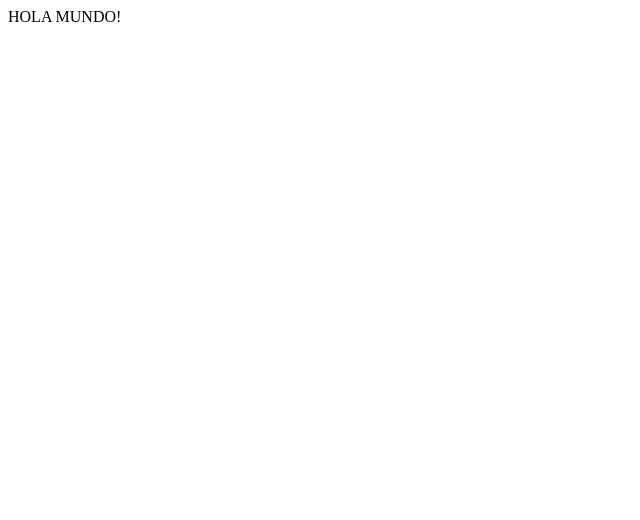
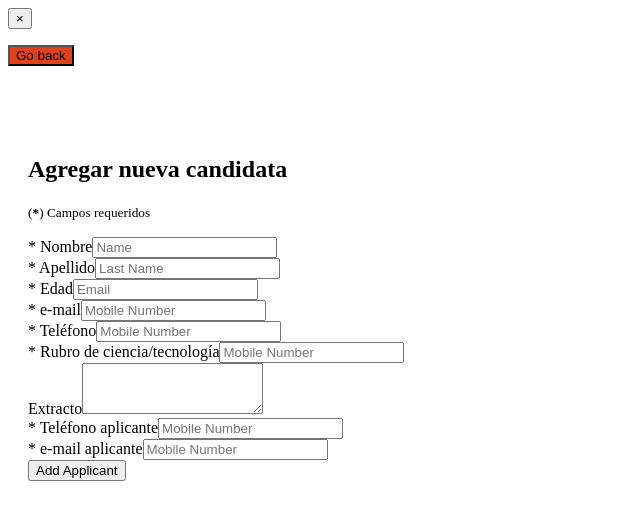
Before and after one commit to FernandoLlallire/team-9, a React app in the folder front/: page /addCandidate in a window 1280 px wide. Before the commit this address led to /home. Shown: the top 520 px of the page, without its empty margins (0-640 px from the left). Built offline with nearby package versions, Linux system fonts and the light colour scheme; the HTML template or start-up script is replaced by a standard one.

Commit message:
formulario

```diff
--- /dev/null
+++ b/front/src/components/AddCandidateComp.jsx
@@ -0,0 +1,83 @@
+import React from 'react';
+
+const candidate = (props) => {
+  return (
+    <div>
+      <div>
+        <div className="modal fade" id="exampleModal" tabIndex="-1" role="dialog" aria-labelledby="exampleModalLabel" aria-hidden="true">
+          <div className="modal-dialog" role="document">
+            <div className="modal-content">
+              <div className="modal-header">
+                <button type="button" className="close" data-dismiss="modal" aria-label="Close">
+                  <span aria-hidden="true">&times;</span>
+                </button>
+              </div>
+              <div className="modal-body">
+                <p>{props.message && props.message}</p>
+              </div>
+              <div className="modal-footer">
+                {/* { */}
+                 <button type="button" onClick={() => props.onClick()} className="btn btn-lg" style={{ backgroundColor: '#DE411B' }} data-dismiss="modal" > { props.message === 'Successfully saved Candidate' ? 'Go to Candidates' : 'Go back' } </button>
+              </div>
+            </div>
+          </div>
+        </div>
+
+      </div>
+      <div className="form-group form-control-lg row formUser" style={{ marginTop: '50px', padding: '20px' }}>
+        <div className='col-lg-3'></div>
+        <div className='col-lg-6 addUser'>
+          <form onSubmit={props.onSubmit} className='formUser' >
+            <h1 className='titHomeForms'>Agregar nueva candidata</h1>
+            <small>(<b>*</b>) Campos requeridos</small>
+            <p/>
+            <div className="form-group " >
+              <label htmlFor="lastName">* Nombre</label>
+              <input onChange={props.onChange} type="text" className="form-control inputLogin" id="LastName" placeholder="Name" name='name' />
+            </div>
+            <div className="form-group">
+              <label htmlFor="firsstName">* Apellido</label>
+              <input onChange={props.onChange} type="text" className="form-control inputLogin" id="First Name" placeholder="Last Name" name='surname' />
+            </div>
+            <div className="form-group">
+              <label htmlFor="email">* Edad</label>
+              <input onChange={props.onChange} type="text" className="form-control inputLogin" id="Email" placeholder="Email" name='email' />
+            </div>
+            <div className="form-group">
+              <label htmlFor="number">* e-mail</label>
+              <input onChange={props.onChange} type="tel" className="form-control inputLogin" id="phone" placeholder="Mobile Number" name='telNumber' />
+            </div>
+            <div className="form-group">
+              <label htmlFor="number">* Teléfono</label>
+              <input onChange={props.onChange} type="tel" className="form-control inputLogin" id="phone" placeholder="Mobile Number" name='telNumber' />
+            </div>
+            <div className="form-group">
+              <label htmlFor="number">* Rubro de ciencia/tecnología</label>
+              <input onChange={props.onChange} type="tel" className="form-control inputLogin" id="phone" placeholder="Mobile Number" name='telNumber' />
+            </div>
+            <div className="form-group">
+              <label htmlFor="workExperince">Extracto</label>
+              <textarea onChange={props.onChange} className="form-control inputLogin" id="WorkExperience" rows="3" name="expertise"></textarea>
+            </div>
+            <div className="form-group">
+              <label htmlFor="number">* Teléfono aplicante</label>
+              <input onChange={props.onChange} type="tel" className="form-control inputLogin" id="phone" placeholder="Mobile Number" name='telNumber' />
+            </div>
+            <div className="form-group">
+              <label htmlFor="number">* e-mail aplicante</label>
+              <input onChange={props.onChange} type="tel" className="form-control inputLogin" id="phone" placeholder="Mobile Number" name='telNumber' />
+            </div>
+            <div>
+              <button onSubmit={props.onSubmit} type="submit" className="btn boton btn-lg botonLogin btn-primary" data-toggle="modal" data-target="#exampleModal">Add Applicant</button>
+              {/* <button onClick={() => props.onClick()} className="btn boton btn-lg botonLogin btn-primary" >View All Candidates</button> */}
+            </div>
+          </form>
+
+        </div>
+        <div className='col-lg-3'></div>
+      </div>
+    </div>
+  );
+};
+
+export default candidate;
--- /dev/null
+++ b/front/src/containers/AddCandidate.jsx
@@ -0,0 +1,48 @@
+import React from 'react';
+import { connect } from 'react-redux';
+import axios from 'axios';
+import AddCandidateComp from '../components/AddCandidateComp'
+
+export default class AddCandidate extends React.Component {
+    constructor (props) {
+      super(props);
+      this.state = {
+        status: 'New',
+      };
+      this.handleChange = this.handleChange.bind(this);
+      this.handleSubmit = this.handleSubmit.bind(this);
+    }
+
+    handleChange (e) {
+      console.log("===============> STATE ", this.state )
+      this.setState(
+        { [e.target.name]: e.target.value });
+    }
+
+    handleSubmit (e) {
+      e.preventDefault();
+      if (!this.state.name || !this.state.surname || !this.state.email || !this.state.telNumber) {
+        this.setState({ message: 'You must complete required fields in order to continue.' });
+      } else if (this.state.email.indexOf('@') === -1 || this.state.email.indexOf('.com') === -1) {
+        this.setState({ message: 'Invalid Email format' });
+      } else {
+        for (let i = 0; i < this.props.candidates.length; i += 1) {
+          if (this.props.candidates[i].email === this.state.email) {
+            return this.setState({ message: 'The email entered is already in use' });
+          }
+        }
+        this.props.createCandidate(this.state)
+          .then(() => this.setState({ message: 'Successfully saved Candidate' }));
+      }
+    }
+
+    render () {
+      console.log('Url', this.state.status);
+      return (
+        <AddCandidateComp
+          onChange={this.handleChange}
+          onSubmit={this.handleSubmit}
+        />
+      );
+    }
+  }
--- a/front/src/containers/main.jsx
+++ b/front/src/containers/main.jsx
@@ -2,6 +2,7 @@ import React from 'react';
 import { connect } from 'react-redux';
 import { Switch, Route, Redirect } from 'react-router-dom';
 import Home from '../components/home';
+import AddCandidate from '../containers/AddCandidate'
 
 export default class Main extends React.Component {
   componentDidMount() {};
@@ -13,7 +14,8 @@ export default class Main extends React.Component {
         <section>
           <Switch>
             <Route path="/home" render={() => <Home />} />
-            <Redirect from="/" to="/home" />
+            <Route exact path="/addCandidate" render={({ history }) => (<AddCandidate history={history} />)} />
+            {/* <Redirect from="/" to="/home" /> */}
           </Switch>
         </section>
       </div>
```
Also changed, not shown: 1 other file (tests, documents, lock files or other folders).
